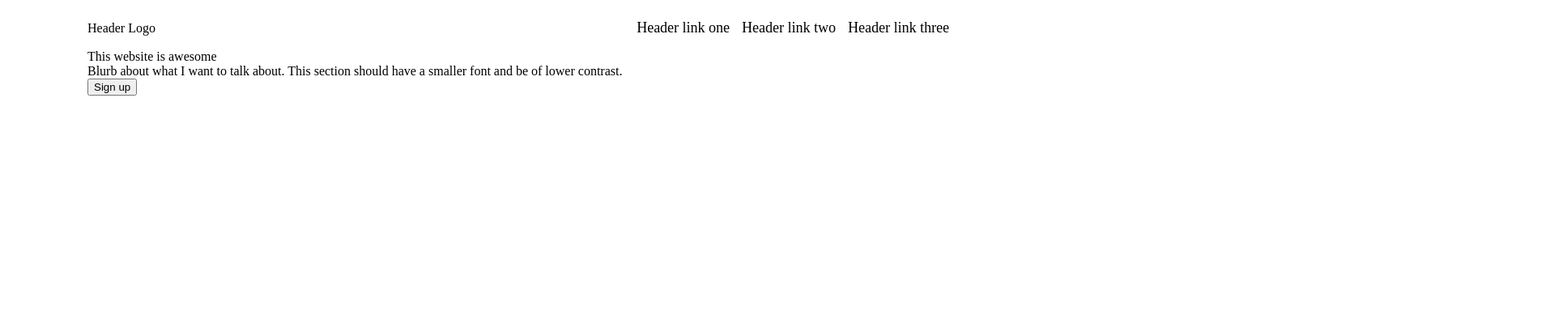
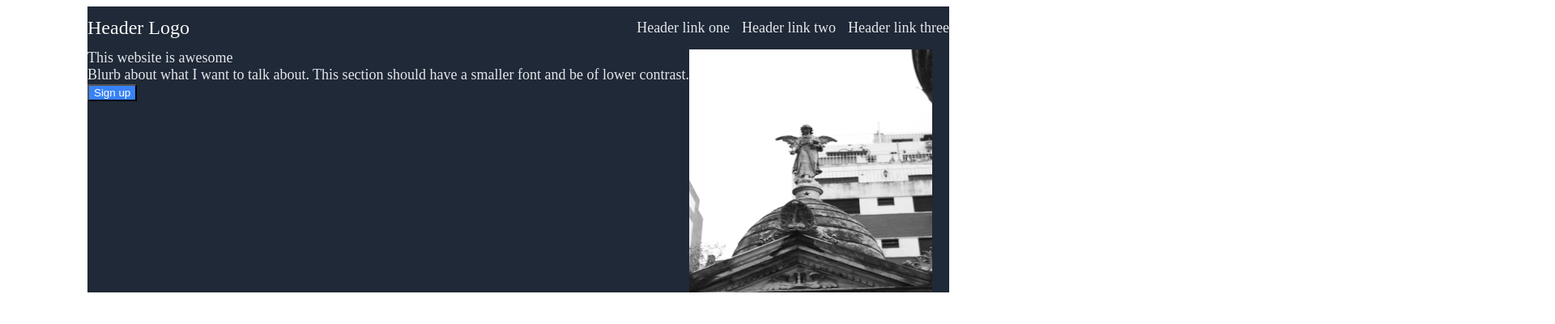
Before and after one commit to soysauce4444/odin-landing-page, a plain HTML site: page index.html in a window 1280 px wide. Shown: the top 400 px of the page at 81% size, 1920 px wide, since content can reach past the window. Drawn offline with Linux system fonts and the light colour scheme.

Commit message:
Style header and hero font text and background

```diff
--- a/style.css
+++ b/style.css
@@ -15,13 +15,35 @@ ul {
     gap: 15px;
 }
 
+.header {
+    font-size: 24px;
+    color: #F9FAF8;
+}
+
 li {
     list-style: none;
+}
+
+div.content, li {
     font-size: 18px;
+    color: #E5E7EB;
+}
 
+.container, header {
+    background-color: #1F2937;
 }
-    color: #E5E7EB;
 
 .container {
+    display: flex;
+}
 
+img {
+    width: 300px;
+    height: 300px;
 }
+
+button {
+    /* call to action background */
+    background-color: #3882F6;
+    color: white;
+}
```
